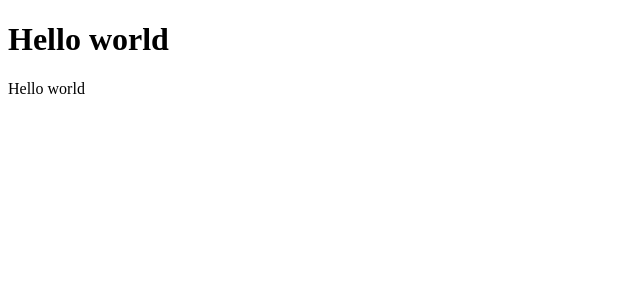
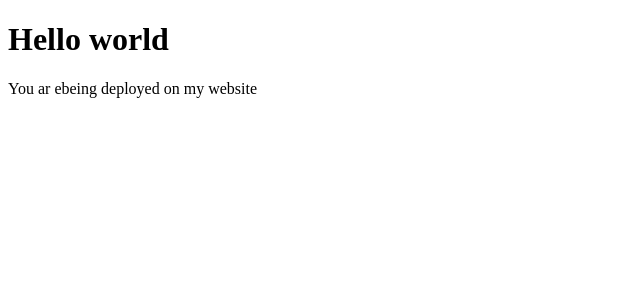
Before and after one commit to Ashish8121/chat_ai, a Next.js app: page / in a window 1280 px wide. Shown: the top 300 px of the page, without its empty margins (0-640 px from the left). Built offline with nearby package versions, Linux system fonts and the light colour scheme.

Commit message:
Update page.js

```diff
--- a/src/app/page.js
+++ b/src/app/page.js
@@ -2,7 +2,7 @@ export default function Home() {
   return (
     <div className="text-lg">
       <h1>Hello world</h1>
-      Hello world
+      You ar ebeing deployed on my website
     </div>
   );
 }
```
